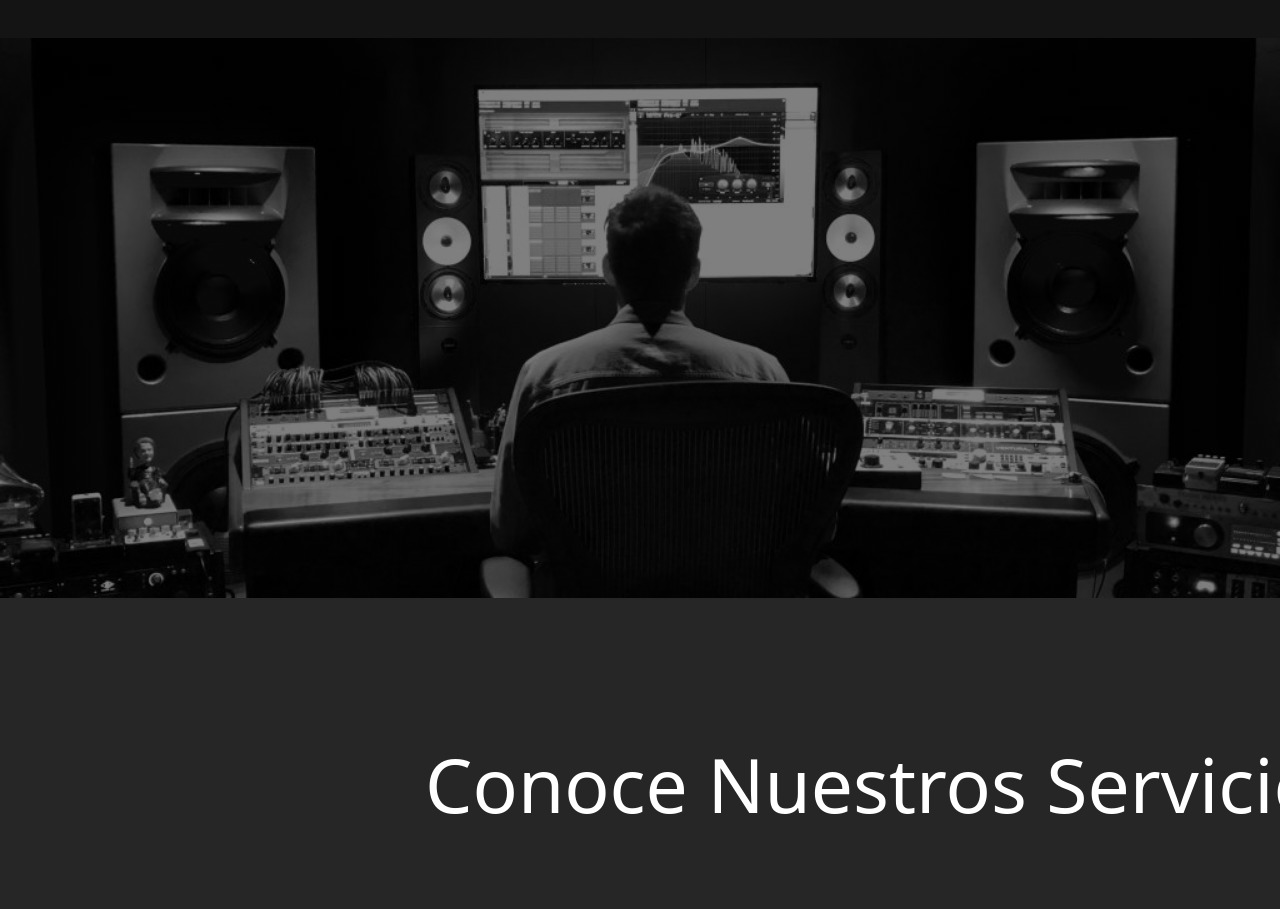
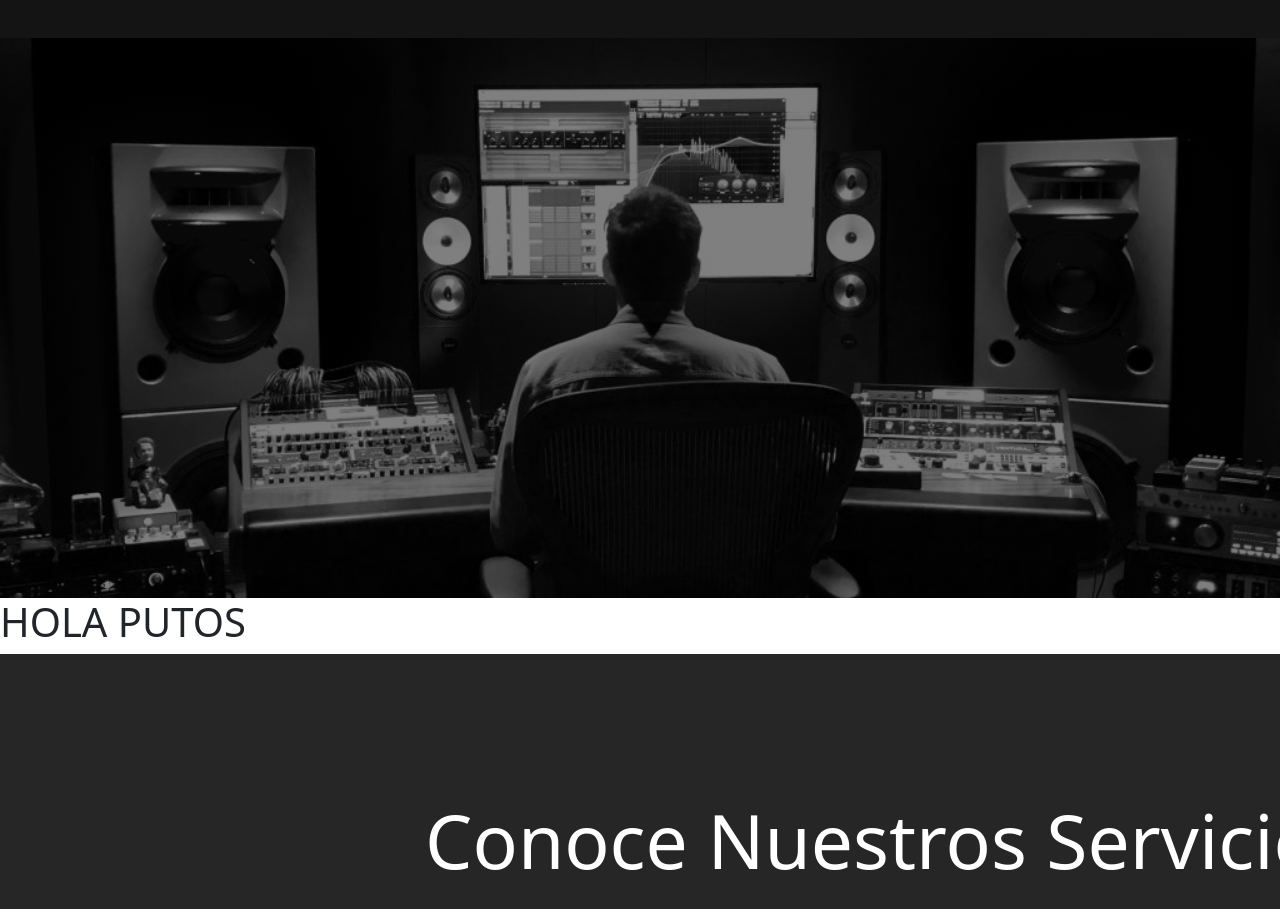
Before and after one commit to alekis-sch/pagina-web-final, a plain HTML site: page index.html in a window 1280 px wide. Shown: the part 177-1086 px from the top of the page. Drawn offline with nearby package versions, Linux system fonts and the light colour scheme.

Commit message:
probando cambios

```diff
--- a/index.html
+++ b/index.html
@@ -30,6 +30,8 @@
 
 
 <div class="fondo-index"></div>
+
+<h1>HOLA PUTOS</h1>
 
 
 
```
